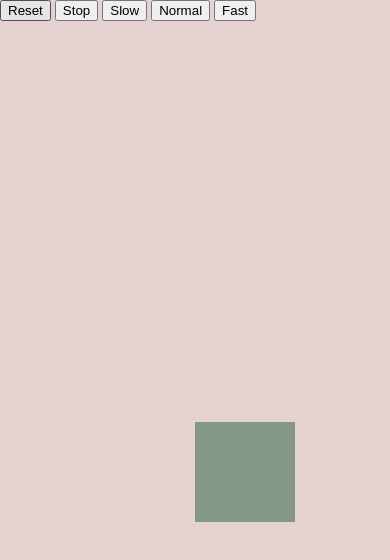
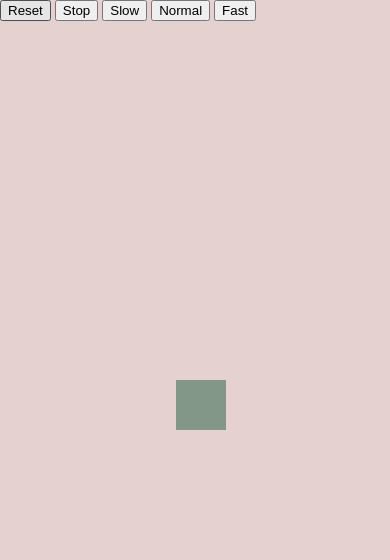
Before and after one commit to ceimiplace/Catch-image-game, a plain HTML site: page index.html in a window 390 px wide. Both pictures are taken after a click on the button "Reset". Drawn offline with Linux system fonts and the light colour scheme.

Commit message:
Update index.html
made responsive width and height

```diff
--- a/index.html
+++ b/index.html
@@ -24,8 +24,8 @@
             width: 100px;
 
             background-color: #839788;
-            top: 50%;
-            left: 50%;
+            top: 45%;
+            left: 45%;
             position: absolute;
         }
 
@@ -34,6 +34,22 @@
             display: flex;
             align-items: center;
             justify-content: center;
+        }
+
+
+
+        @media screen and (max-width:768px) {
+            .item {
+                height: 75px;
+                width: 75px;
+            }
+        }
+
+        @media screen and (max-width:480px) {
+            .item {
+                height: 50px;
+                width: 50px;
+            }
         }
     </style>
 </head>
@@ -96,15 +112,15 @@
     })
     reset.addEventListener("click", () => {
         clearInterval(handle);
-        item.style.left = `50%`;
-        item.style.top = "50%";
+        item.style.left = `45%`;
+        item.style.top = "45%";
         enableButtons();
     })
     item.addEventListener("click", () => {
         clearInterval(handle);
         enableButtons();
-        item.style.left = `50%`;
-        item.style.top = "50%";
+        item.style.left = `45%`;
+        item.style.top = "45%";
         item.textContent = "Good job"
     })
 
```
